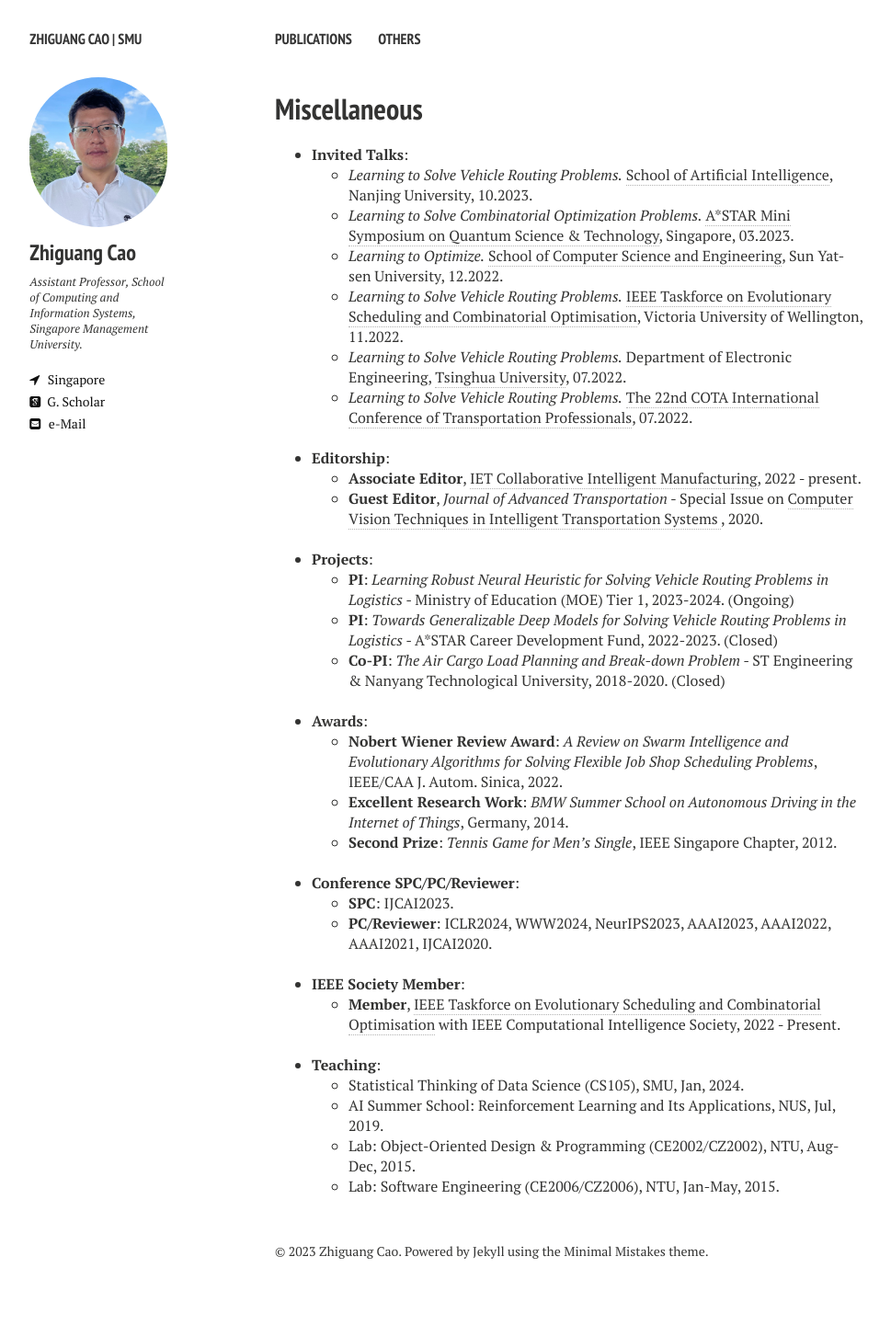
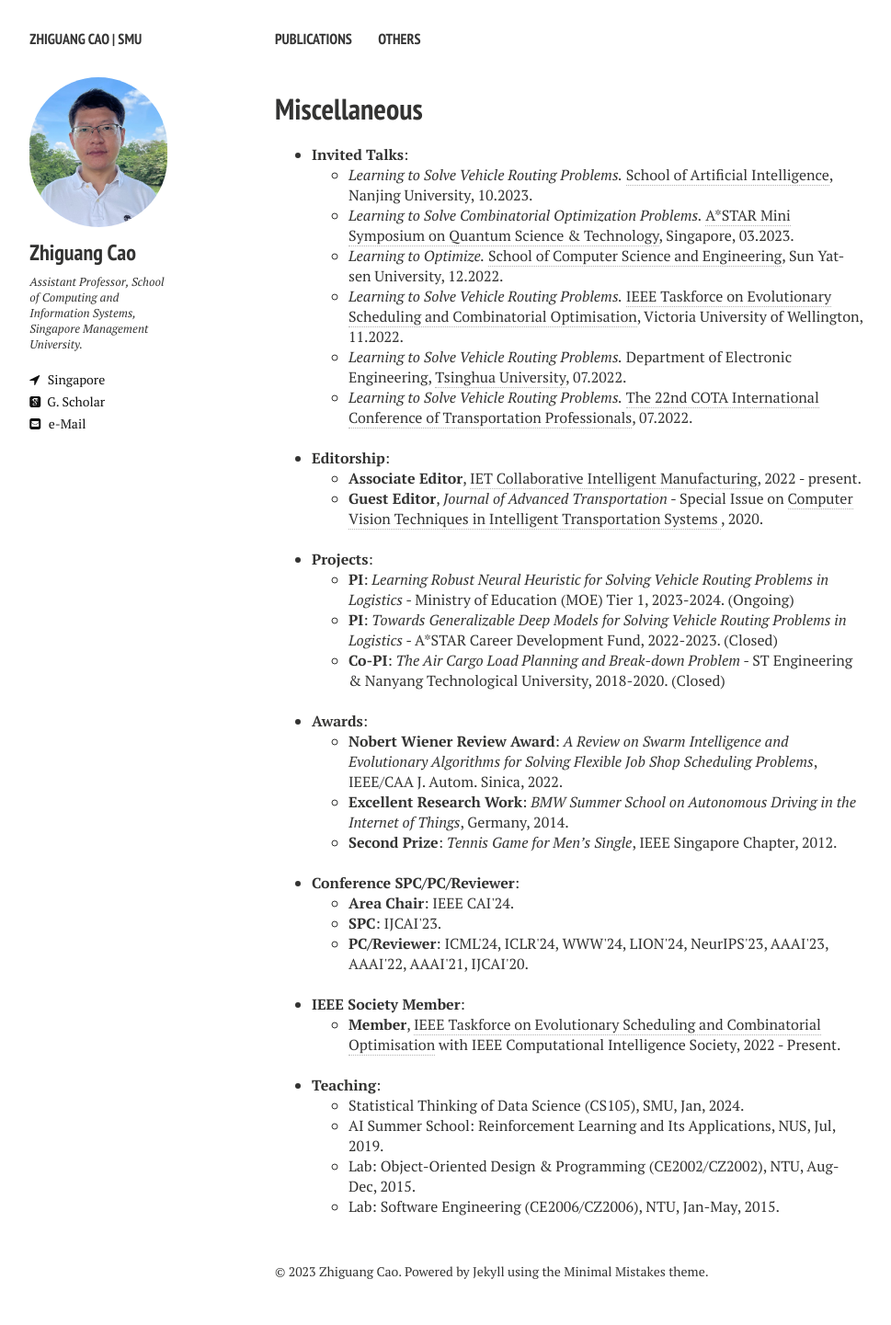
Before and after one commit to zhiguangcaosg/zhiguangcaosg.github.io, a Jekyll site: the page built from others.md, in a window 1280 px wide. Shown: the whole page at 92% size, without its empty margins (21-990 px from the left). Built offline with Jekyll 4.4.1, drawn with Linux system fonts in a browser that asks for light colours; nearby versions of some CDN libraries; before the commit the page ends 1419 px from its top, so only the background shows below that.

Commit message:
Update others.md

```diff
--- a/others.md
+++ b/others.md
@@ -77,9 +77,11 @@ comments: false
 <li>
 <b>Conference SPC/PC/Reviewer</b>:
 	<ul>
-	<li> <b>SPC</b>: IJCAI2023.
+	<li> <b>Area Chair</b>: IEEE CAI'24.
 	</li>
-	<li> <b>PC/Reviewer</b>: ICLR2024, WWW2024, NeurIPS2023, AAAI2023, AAAI2022, AAAI2021, IJCAI2020.
+	<li> <b>SPC</b>: IJCAI'23.
+	</li>
+	<li> <b>PC/Reviewer</b>: ICML'24, ICLR'24, WWW'24, LION'24, NeurIPS'23, AAAI'23, AAAI'22, AAAI'21, IJCAI'20.
 	</li>
 	</ul>
 </li>
```
